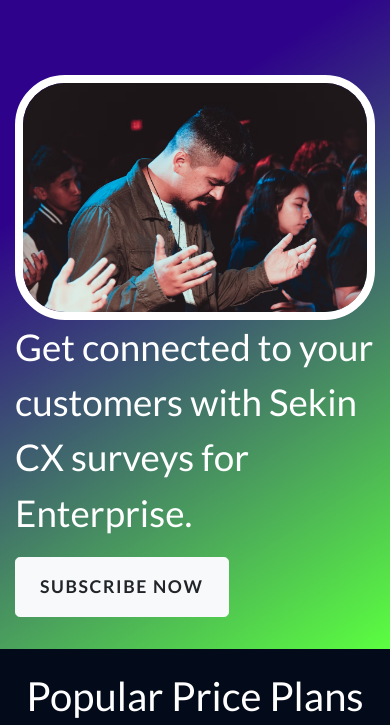
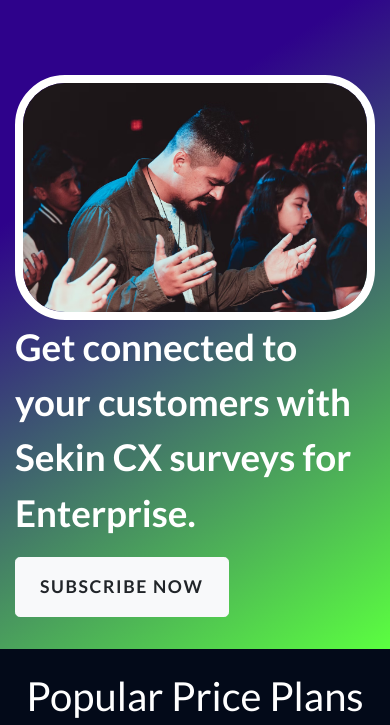
Before and after one commit to markdavid000/prayer-token, a plain HTML site: page index.html in a window 390 px wide. Shown: the part 65-790 px from the top of the page. Drawn offline with nearby package versions, Linux system fonts and the light colour scheme.

Commit message:
prayer-token

```diff
--- a/main.css
+++ b/main.css
@@ -44,7 +44,7 @@
 .hero_text {
   color: #fff;
   font-size: 2.3rem;
-  font-weight: 500;
+  font-weight: 700;
   line-height: 1.5;
 }
 
@@ -186,3 +186,21 @@
     gap: 1rem;
   }
 }
+
+@media (max-width: 991px) {
+  .hero_text {
+    color: #fff;
+    font-size: 2rem;
+    font-weight: 700;
+    line-height: 1.5;
+  }
+}
+
+@media (max-width: 767px) {
+  .hero_text {
+    color: #fff;
+    font-size: 2.3rem;
+    font-weight: 700;
+    line-height: 1.5;
+  }
+}
```
